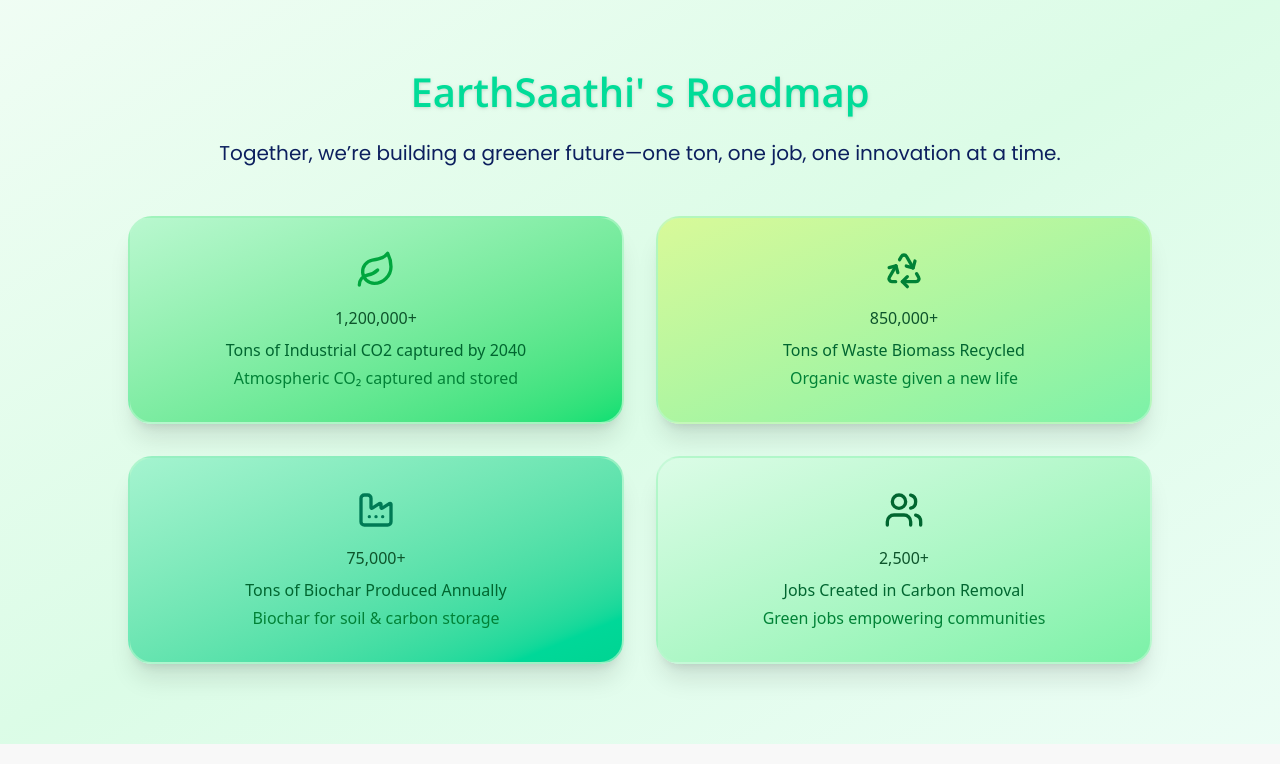
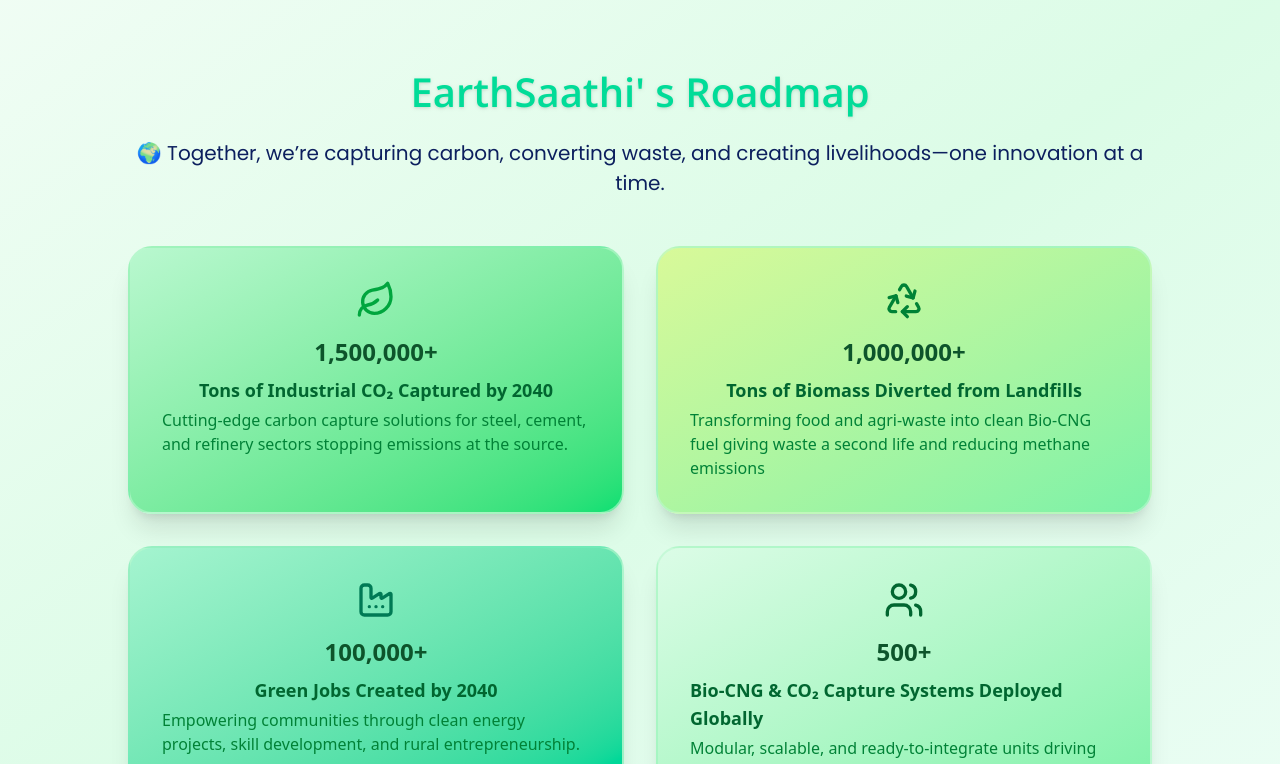
Before and after one commit to HarshMohan14/EarthSaathiV2, a React (Vite) app: page /about in a window 1280 px wide. Shown: the part 1860-2624 px from the top of the page. Built offline with nearby package versions, Linux system fonts and the light colour scheme.

Commit message:
changes done

```diff
--- a/src/component/Chatbox.jsx
+++ b/src/component/Chatbox.jsx
@@ -47,7 +47,7 @@
     // Add bot response
     setTimeout(() => {
       setMessages(prev => [...prev, {
-        text: "Thank you for your message! 🌱 Our eco-team will respond shortly.",
+        text: "Thank you for your message! Our Team will respond shortly.",
         sender: "bot",
         time: new Date().toLocaleTimeString([], { hour: '2-digit', minute: '2-digit' })
       }]);
--- a/src/component/RoadmapImpact.jsx
+++ b/src/component/RoadmapImpact.jsx
@@ -4,30 +4,30 @@
 const metrics = [
   {
     icon: <Leaf className="text-green-600" size={40} />,
-    label: "Tons of Industrial CO2 captured by 2040",
-    value: "1,200,000+",
-    desc: "Atmospheric CO₂ captured and stored",
+    label: "Tons of Industrial CO₂ Captured by 2040",
+    value: "1,500,000+",
+    desc: "Cutting-edge carbon capture solutions for steel, cement, and refinery sectors stopping emissions at the source.",
     color: "from-green-200 to-green-400",
   },
   {
     icon: <Recycle className="text-green-700" size={40} />,
-    label: "Tons of Waste Biomass Recycled",
-    value: "850,000+",
-    desc: "Organic waste given a new life",
+    label: "Tons of Biomass Diverted from Landfills",
+    value: "1,000,000+",
+    desc: "Transforming food and agri-waste into clean Bio-CNG fuel giving waste a second life and reducing methane emissions",
     color: "from-lime-200 to-green-300",
   },
   {
     icon: <Factory className="text-emerald-700" size={40} />,
-    label: "Tons of Biochar Produced Annually",
-    value: "75,000+",
-    desc: "Biochar for soil & carbon storage",
+    label: "Green Jobs Created by 2040",
+    value: "100,000+",
+    desc: "Empowering communities through clean energy projects, skill development, and rural entrepreneurship.",
     color: "from-emerald-200 to-emerald-400",
   },
   {
     icon: <Users className="text-green-800" size={40} />,
-    label: "Jobs Created in Carbon Removal",
-    value: "2,500+",
-    desc: "Green jobs empowering communities",
+    label: "Bio-CNG & CO₂ Capture Systems Deployed Globally",
+    value: "500+",
+    desc: "Modular, scalable, and ready-to-integrate units driving decentralized clean energy access.",
     color: "from-green-100 to-green-300",
   },
 ];
@@ -57,7 +57,8 @@
       EarthSaathi' s Roadmap
       </h1>
       <h2 className=" text-[#0C1F5E]">
-        Together, we’re building a greener future—one ton, one job, one innovation at a time.
+      🌍 Together, we’re capturing carbon, converting waste, and creating livelihoods—one innovation at a time.
+
       </h2>
     </div>
 
@@ -73,8 +74,8 @@
           variants={cardVariants}
         >
           <div className="mb-4">{metric.icon}</div>
-          <div className="  text-green-900 mb-2">{metric.value}</div>
-          <div className="  text-green-800 mb-1">{metric.label}</div>
+          <div className="  text-green-900 mb-2 font-bold text-2xl">{metric.value}</div>
+          <div className="  text-green-800 font-semibold text-lg mb-1">{metric.label}</div>
           <div className="text-green-700 ">{metric.desc}</div>
         </motion.div>
       ))}
```
